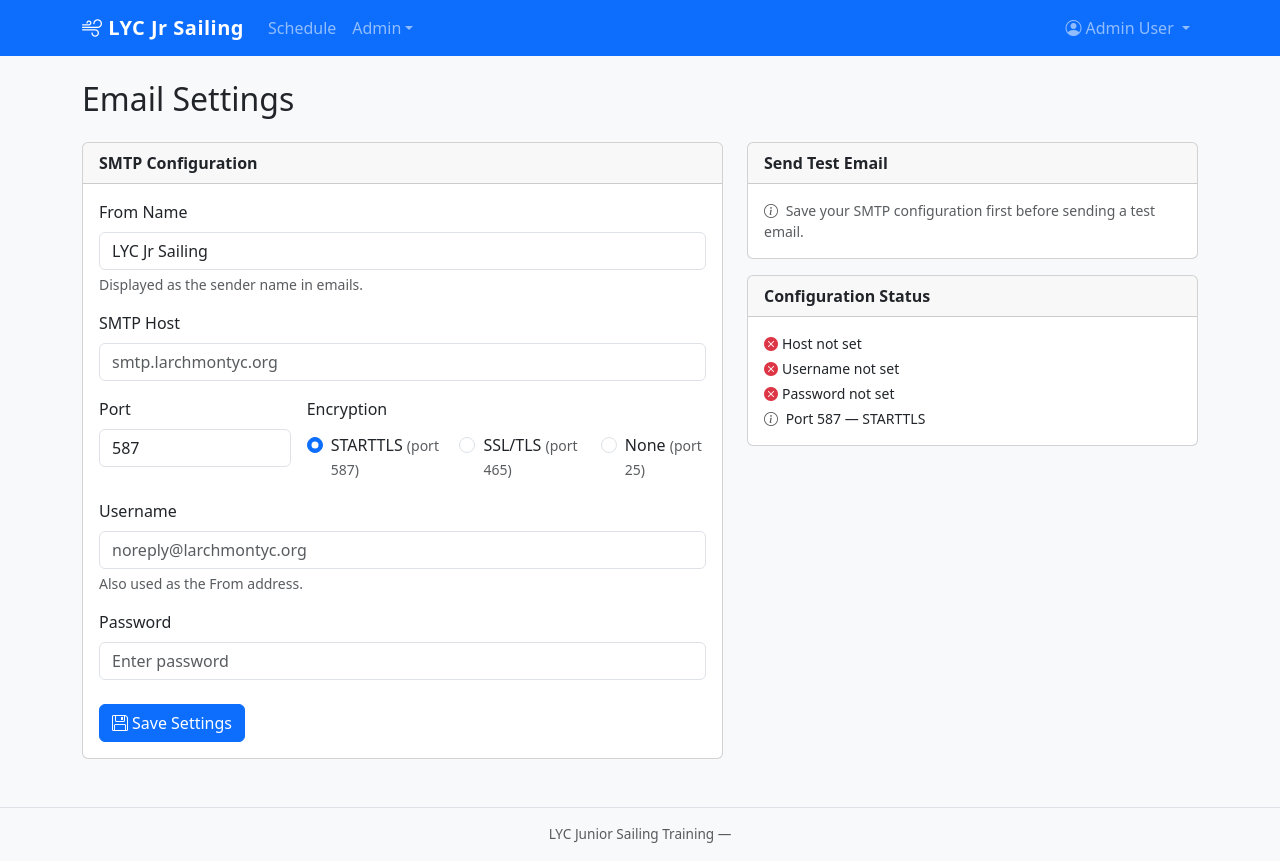
After one commit to mikesmeets/lyc-session-scheduler, a Flask app: page /admin/email-settings in a window 1280 px wide. The commit adds this page. Run offline with Flask 3, Linux system fonts and the light colour scheme; a user stored in the database is signed in.

Commit message:
Add admin email settings page with SMTP config and test send
- Store SMTP host, port, encryption, username, password, from name in AppSetting
- Password only updated when a new value is entered
- Test email sends via smtplib supporting STARTTLS, SSL, or no encryption
- Status card shows current config state at a glance

Co-Authored-By: Claude Sonnet 4.6 <noreply@anthropic.com>

```diff
--- a/app/routes/admin.py
+++ b/app/routes/admin.py
@@ -1,3 +1,6 @@
+import smtplib
+import ssl
+from email.mime.text import MIMEText
 from datetime import date, datetime, timedelta
 from functools import wraps
 from flask import Blueprint, render_template, redirect, url_for, request, flash
@@ -464,3 +467,79 @@ def settings():
 
     fleet_lock = AppSetting.get('fleet_lock', 'false') == 'true'
     return render_template('admin/settings.html', fleet_lock=fleet_lock)
+
+
+# ── Email Configuration ────────────────────────────────────────────────────────
+
+@admin_bp.route('/email-settings', methods=['GET', 'POST'])
+@login_required
+@admin_required
+def email_settings():
+    if request.method == 'POST':
+        AppSetting.set('smtp_host',       request.form.get('smtp_host', '').strip())
+        AppSetting.set('smtp_port',       request.form.get('smtp_port', '587').strip())
+        AppSetting.set('smtp_encryption', request.form.get('smtp_encryption', 'tls'))
+        AppSetting.set('smtp_username',   request.form.get('smtp_username', '').strip())
+        # Only update password if a new one was entered
+        new_password = request.form.get('smtp_password', '').strip()
+        if new_password:
+            AppSetting.set('smtp_password', new_password)
+        AppSetting.set('smtp_from_name',  request.form.get('smtp_from_name', '').strip())
+        db.session.commit()
+        flash('Email settings saved.', 'success')
+        return redirect(url_for('admin.email_settings'))
+
+    config = {
+        'smtp_host':       AppSetting.get('smtp_host'),
+        'smtp_port':       AppSetting.get('smtp_port', '587'),
+        'smtp_encryption': AppSetting.get('smtp_encryption', 'tls'),
+        'smtp_username':   AppSetting.get('smtp_username'),
+        'smtp_from_name':  AppSetting.get('smtp_from_name', 'LYC Jr Sailing'),
+        'smtp_password_set': bool(AppSetting.get('smtp_password')),
+    }
+    return render_template('admin/email_settings.html', config=config)
+
+
+@admin_bp.route('/email-settings/test', methods=['POST'])
+@login_required
+@admin_required
+def test_email():
+    to_addr = request.form.get('test_to', '').strip()
+    if not to_addr:
+        flash('Please enter a recipient address.', 'danger')
+        return redirect(url_for('admin.email_settings'))
+
+    host       = AppSetting.get('smtp_host')
+    port       = int(AppSetting.get('smtp_port', '587') or 587)
+    encryption = AppSetting.get('smtp_encryption', 'tls')
+    username   = AppSetting.get('smtp_username')
+    password   = AppSetting.get('smtp_password')
+    from_name  = AppSetting.get('smtp_from_name', 'LYC Jr Sailing')
+    from_addr  = username
+
+    if not host or not username or not password:
+        flash('Email settings are incomplete. Please save your SMTP configuration first.', 'danger')
+        return redirect(url_for('admin.email_settings'))
+
+    msg = MIMEText('This is a test email from your LYC Jr Sailing app. SMTP is configured correctly!')
+    msg['Subject'] = 'LYC Jr Sailing — Test Email'
+    msg['From']    = f'{from_name} <{from_addr}>'
+    msg['To']      = to_addr
+
+    try:
+        if encryption == 'ssl':
+            context = ssl.create_default_context()
+            with smtplib.SMTP_SSL(host, port, context=context) as server:
+                server.login(username, password)
+                server.sendmail(from_addr, to_addr, msg.as_string())
+        else:
+            with smtplib.SMTP(host, port) as server:
+                if encryption == 'tls':
+                    server.starttls(context=ssl.create_default_context())
+                server.login(username, password)
+                server.sendmail(from_addr, to_addr, msg.as_string())
+        flash(f'Test email sent to {to_addr}.', 'success')
+    except Exception as e:
+        flash(f'Failed to send email: {e}', 'danger')
+
+    return redirect(url_for('admin.email_settings'))
--- /dev/null
+++ b/app/templates/admin/email_settings.html
@@ -0,0 +1,159 @@
+{% extends "base.html" %}
+{% block title %}Email Settings — Admin{% endblock %}
+
+{% block content %}
+<h2 class="mb-4">Email Settings</h2>
+
+<div class="row g-4">
+  <div class="col-md-7">
+
+    {# ── SMTP Configuration ── #}
+    <div class="card mb-4">
+      <div class="card-header fw-bold">SMTP Configuration</div>
+      <div class="card-body">
+        <form method="POST" action="{{ url_for('admin.email_settings') }}">
+          <input type="hidden" name="csrf_token" value="{{ csrf_token() }}">
+
+          <div class="mb-3">
+            <label class="form-label">From Name</label>
+            <input type="text" name="smtp_from_name" class="form-control"
+                   value="{{ config.smtp_from_name }}"
+                   placeholder="LYC Jr Sailing">
+            <div class="form-text">Displayed as the sender name in emails.</div>
+          </div>
+
+          <div class="mb-3">
+            <label class="form-label">SMTP Host</label>
+            <input type="text" name="smtp_host" class="form-control"
+                   value="{{ config.smtp_host }}"
+                   placeholder="smtp.larchmontyc.org">
+          </div>
+
+          <div class="row g-3 mb-3">
+            <div class="col-sm-4">
+              <label class="form-label">Port</label>
+              <input type="number" name="smtp_port" class="form-control"
+                     value="{{ config.smtp_port }}" placeholder="587">
+            </div>
+            <div class="col-sm-8">
+              <label class="form-label">Encryption</label>
+              <div class="d-flex gap-3 mt-1">
+                <div class="form-check">
+                  <input class="form-check-input" type="radio" name="smtp_encryption"
+                         value="tls" id="enc_tls"
+                         {{ 'checked' if config.smtp_encryption == 'tls' }}>
+                  <label class="form-check-label" for="enc_tls">
+                    STARTTLS <span class="text-muted small">(port 587)</span>
+                  </label>
+                </div>
+                <div class="form-check">
+                  <input class="form-check-input" type="radio" name="smtp_encryption"
+                         value="ssl" id="enc_ssl"
+                         {{ 'checked' if config.smtp_encryption == 'ssl' }}>
+                  <label class="form-check-label" for="enc_ssl">
+                    SSL/TLS <span class="text-muted small">(port 465)</span>
+                  </label>
+                </div>
+                <div class="form-check">
+                  <input class="form-check-input" type="radio" name="smtp_encryption"
+                         value="none" id="enc_none"
+                         {{ 'checked' if config.smtp_encryption == 'none' }}>
+                  <label class="form-check-label" for="enc_none">
+                    None <span class="text-muted small">(port 25)</span>
+                  </label>
+                </div>
+              </div>
+            </div>
+          </div>
+
+          <div class="mb-3">
+            <label class="form-label">Username</label>
+            <input type="text" name="smtp_username" class="form-control"
+                   value="{{ config.smtp_username }}"
+                   placeholder="noreply@larchmontyc.org"
+                   autocomplete="off">
+            <div class="form-text">Also used as the From address.</div>
+          </div>
+
+          <div class="mb-4">
+            <label class="form-label">Password</label>
+            <input type="password" name="smtp_password" class="form-control"
+                   placeholder="{{ '●●●●●●●● (saved — leave blank to keep)' if config.smtp_password_set else 'Enter password' }}"
+                   autocomplete="new-password">
+          </div>
+
+          <button type="submit" class="btn btn-primary">
+            <i class="bi bi-floppy me-1"></i>Save Settings
+          </button>
+        </form>
+      </div>
+    </div>
+  </div>
+
+  <div class="col-md-5">
+
+    {# ── Send Test Email ── #}
+    <div class="card">
+      <div class="card-header fw-bold">Send Test Email</div>
+      <div class="card-body">
+        {% if config.smtp_host and config.smtp_username and config.smtp_password_set %}
+        <p class="text-muted small mb-3">
+          Sends a test message using your current saved settings.
+        </p>
+        <form method="POST" action="{{ url_for('admin.test_email') }}">
+          <input type="hidden" name="csrf_token" value="{{ csrf_token() }}">
+          <div class="mb-3">
+            <label class="form-label">Send to</label>
+            <input type="email" name="test_to" class="form-control"
+                   placeholder="you@example.com" required>
+          </div>
+          <button type="submit" class="btn btn-outline-primary">
+            <i class="bi bi-send me-1"></i>Send Test
+          </button>
+        </form>
+        {% else %}
+        <div class="text-muted small">
+          <i class="bi bi-info-circle me-1"></i>
+          Save your SMTP configuration first before sending a test email.
+        </div>
+        {% endif %}
+      </div>
+    </div>
+
+    {# ── Status ── #}
+    <div class="card mt-3">
+      <div class="card-header fw-bold">Configuration Status</div>
+      <div class="card-body">
+        <ul class="list-unstyled mb-0 small">
+          <li class="mb-1">
+            {% if config.smtp_host %}
+              <i class="bi bi-check-circle-fill text-success me-1"></i>Host: <code>{{ config.smtp_host }}</code>
+            {% else %}
+              <i class="bi bi-x-circle-fill text-danger me-1"></i>Host not set
+            {% endif %}
+          </li>
+          <li class="mb-1">
+            {% if config.smtp_username %}
+              <i class="bi bi-check-circle-fill text-success me-1"></i>Username: <code>{{ config.smtp_username }}</code>
+            {% else %}
+              <i class="bi bi-x-circle-fill text-danger me-1"></i>Username not set
+            {% endif %}
+          </li>
+          <li class="mb-1">
+            {% if config.smtp_password_set %}
+              <i class="bi bi-check-circle-fill text-success me-1"></i>Password saved
+            {% else %}
+              <i class="bi bi-x-circle-fill text-danger me-1"></i>Password not set
+            {% endif %}
+          </li>
+          <li>
+            <i class="bi bi-info-circle text-muted me-1"></i>
+            Port {{ config.smtp_port }} &mdash;
+            {{ 'STARTTLS' if config.smtp_encryption == 'tls' else ('SSL/TLS' if config.smtp_encryption == 'ssl' else 'No encryption') }}
+          </li>
+        </ul>
+      </div>
+    </div>
+  </div>
+</div>
+{% endblock %}
--- a/app/templates/base.html
+++ b/app/templates/base.html
@@ -49,6 +49,7 @@
             <li><a class="dropdown-item" href="{{ url_for('admin.waiver_links') }}">Waiver Links</a></li>
             <li><a class="dropdown-item" href="{{ url_for('admin.users') }}">User Accounts</a></li>
             <li><hr class="dropdown-divider"></li>
+            <li><a class="dropdown-item" href="{{ url_for('admin.email_settings') }}">Email Settings</a></li>
             <li><a class="dropdown-item" href="{{ url_for('admin.settings') }}">Settings</a></li>
           </ul>
         </li>
```
